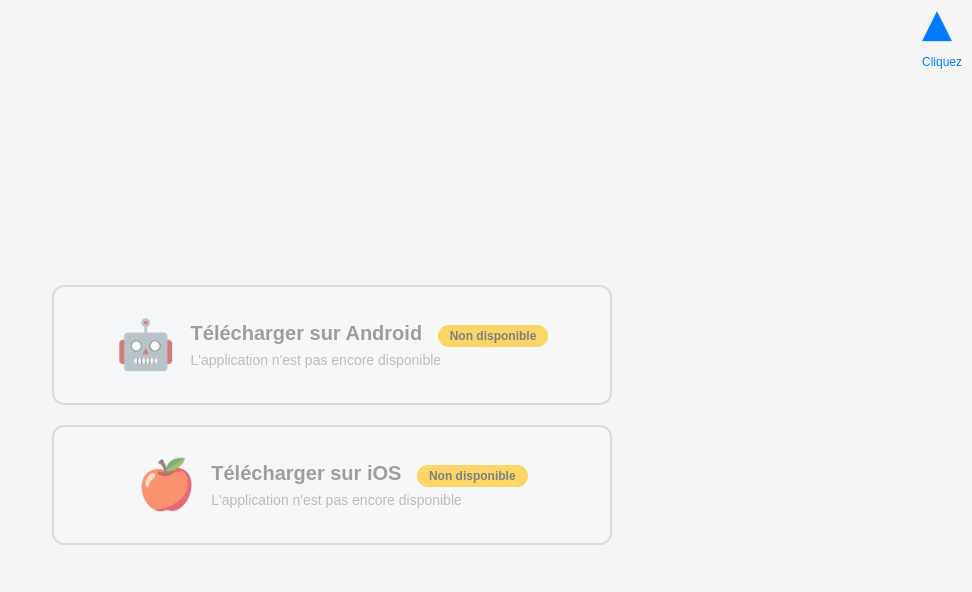
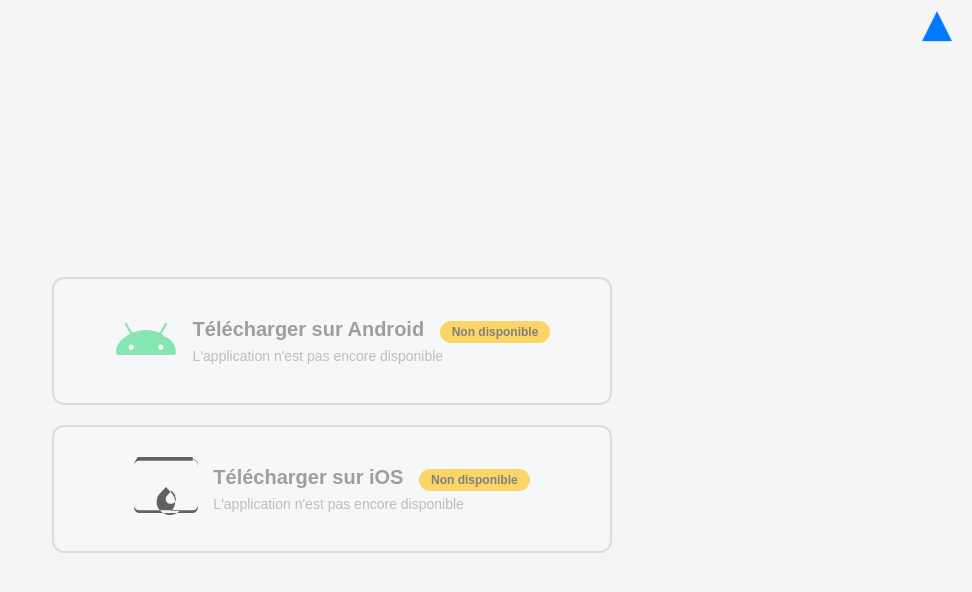
Before and after one commit to TinaStock-SARL/apps.tina-stock.com, a Django app: template mobile_links/templates/404.html in a window 1280 px wide. Shown: the top 592 px of the page, without its empty margins (308-1280 px from the left). Run offline with Django 5.2, Linux system fonts and the light colour scheme; the template is opened without the code that fills it, so the values that code supplies are empty; parts of the project's set-up code (start-up, migrations or seed data) failed here and were passed over.

Commit message:
Update 404 page to replace download icons with SVGs, enhance styling for download icons, and remove unnecessary click text for improved layout.

```diff
--- a/mobile_links/templates/404.html
+++ b/mobile_links/templates/404.html
@@ -55,7 +55,14 @@
         }
 
         .download-icon {
-            font-size: 48px;
+            width: 64px;
+            height: 64px;
+            flex-shrink: 0;
+        }
+
+        .download-icon svg {
+            width: 100%;
+            height: 100%;
         }
 
         .download-content {
@@ -110,14 +117,6 @@
             }
         }
 
-        .click-text {
-            position: absolute;
-            top: 35px;
-            right: -10px;
-            font-size: 12px;
-            color: #007bff;
-            white-space: nowrap;
-        }
 
         @media (max-width: 600px) {
             .download-block {
@@ -135,7 +134,11 @@
     <div class="container">
         <div class="download-blocks">
             <div class="download-block disabled">
-                <div class="download-icon">🤖</div>
+                <div class="download-icon">
+                    <svg viewBox="0 0 24 24" fill="none" xmlns="http://www.w3.org/2000/svg">
+                        <path d="M17.523 15.3414c-.5511 0-.9993-.4486-.9993-.9997s.4482-.9993.9993-.9993c.5509 0 .9993.4482.9993.9993.0001.5511-.4484.9997-.9993.9997m-11.046 0c-.5511 0-.9993-.4486-.9993-.9997s.4482-.9993.9993-.9993c.5509 0 .9993.4482.9993.9993 0 .5511-.4484.9997-.9993.9997m11.4045-6.02l1.9973-3.4592a.416.416 0 00-.1521-.5676.416.416 0 00-.5676.1521l-2.0223 3.503C15.5902 8.2439 13.8533 7.8508 12 7.8508s-3.5902.3931-5.1349 1.0987L4.8429 5.4467a.4161.4161 0 00-.5676-.1521.4157.4157 0 00-.1521.5676l1.9973 3.4592C2.6889 11.186.8532 13.3077.8532 15.7404v.7225c0 .414.336.75.75.75h20.7936c.414 0 .75-.336.75-.75v-.7225c0-2.4327-1.8357-4.5537-4.2667-5.419z" fill="#3DDC84"/>
+                    </svg>
+                </div>
                 <div class="download-content">
                     <div class="download-title">
                         Télécharger sur Android
@@ -146,7 +149,11 @@
             </div>
 
             <div class="download-block disabled">
-                <div class="download-icon">🍎</div>
+                <div class="download-icon">
+                    <svg viewBox="0 0 24 24" fill="none" xmlns="http://www.w3.org/2000/svg">
+                        <path d="M17.05 20.28c-.98.95-2.278 1.47-3.55 1.47-1.273 0-2.57-.52-3.55-1.47-1.96-1.9-1.96-4.99 0-6.89L12 11.23l1.95 2.16c1.96 1.9 1.96 4.99 0 6.89zm-1.4-5.86l-1.6-1.77-1.6 1.77c-.74.72-.74 1.88 0 2.6.74.72 1.94.72 2.68 0 .36-.35.56-.82.56-1.3s-.2-.95-.56-1.3h.52zm6.35-13.6c1.11 0 2.01.9 2.01 2.01v15.14c0 1.11-.9 2.01-2.01 2.01H2c-1.11 0-2.01-.9-2.01-2.01V3.43c0-1.11.9-2.01 2.01-2.01h20zm0-2H2C.9 1 0 1.9 0 3.43v15.14C0 20.1.9 21 2 21h20c1.1 0 2-.9 2-2.43V3.43C24 1.9 23.1 1 22 1z" fill="#000000"/>
+                    </svg>
+                </div>
                 <div class="download-content">
                     <div class="download-title">
                         Télécharger sur iOS
@@ -160,7 +167,6 @@
 
     <div class="arrow-container" onclick="window.scrollTo({top: 0, behavior: 'smooth'})">
         <div class="arrow"></div>
-        <div class="click-text">Cliquez</div>
     </div>
 </body>
 </html>
```
